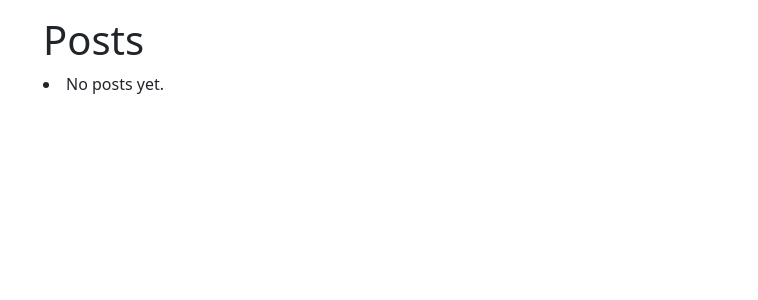
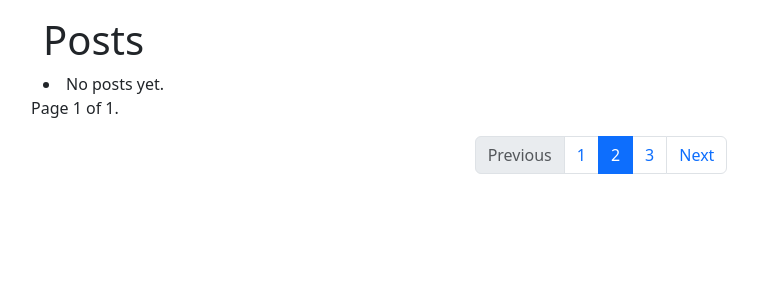
Before and after one commit to erinbedri/ninety_minutes, a Django app: page / in a window 1280 px wide. Shown: the top 300 px of the page, without its empty margins (39-797 px from the left). Run offline with Django 4.2, Linux system fonts and the light colour scheme; data that the repository does not hold is empty.

Commit message:
post list bootstrap

```diff
--- a/posts/views.py
+++ b/posts/views.py
@@ -6,6 +6,7 @@ from posts.models import Post
 class PostList(ListView):
     model = Post
     context_object_name = "posts"
+    paginate_by = 2
 
 
 class PostDetails(DetailView):
--- a/templates/posts/post_list.html
+++ b/templates/posts/post_list.html
@@ -20,4 +20,40 @@
             <li>No posts yet.</li>
         {% endfor %}
     </div>
+
+    <div class="row">
+        <div class="pagination">
+            <span class="step-links">
+                {% if page_obj.has_previous %}
+                    <a href="?page=1">&laquo; first</a>
+                    <a href="?page={{ page_obj.previous_page_number }}">previous</a>
+                {% endif %}
+
+                <span class="current">
+                    Page {{ page_obj.number }} of {{ page_obj.paginator.num_pages }}.
+                </span>
+
+                {% if page_obj.has_next %}
+                    <a href="?page={{ page_obj.next_page_number }}">next</a>
+                    <a href="?page={{ page_obj.paginator.num_pages }}">last &raquo;</a>
+                {% endif %}
+            </span>
+        </div>
+
+        <nav class="mt-3">
+            <ul class="pagination justify-content-center">
+                <li class="page-item disabled">
+                    <a class="page-link">Previous</a>
+                </li>
+                <li class="page-item"><a class="page-link" href="#">1</a></li>
+                <li class="page-item active" aria-current="page">
+                    <a class="page-link" href="#">2</a>
+                </li>
+                <li class="page-item"><a class="page-link" href="#">3</a></li>
+                <li class="page-item">
+                    <a class="page-link" href="#">Next</a>
+                </li>
+            </ul>
+        </nav>
+    </div>
 {% endblock content %}
```
